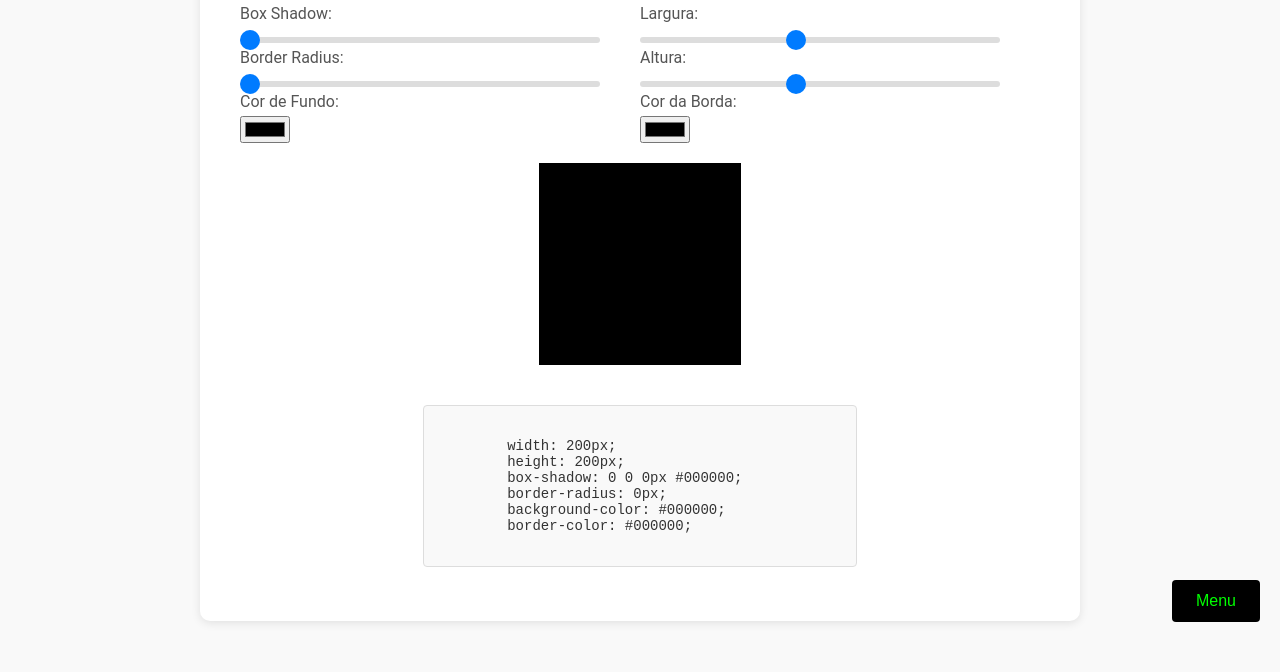
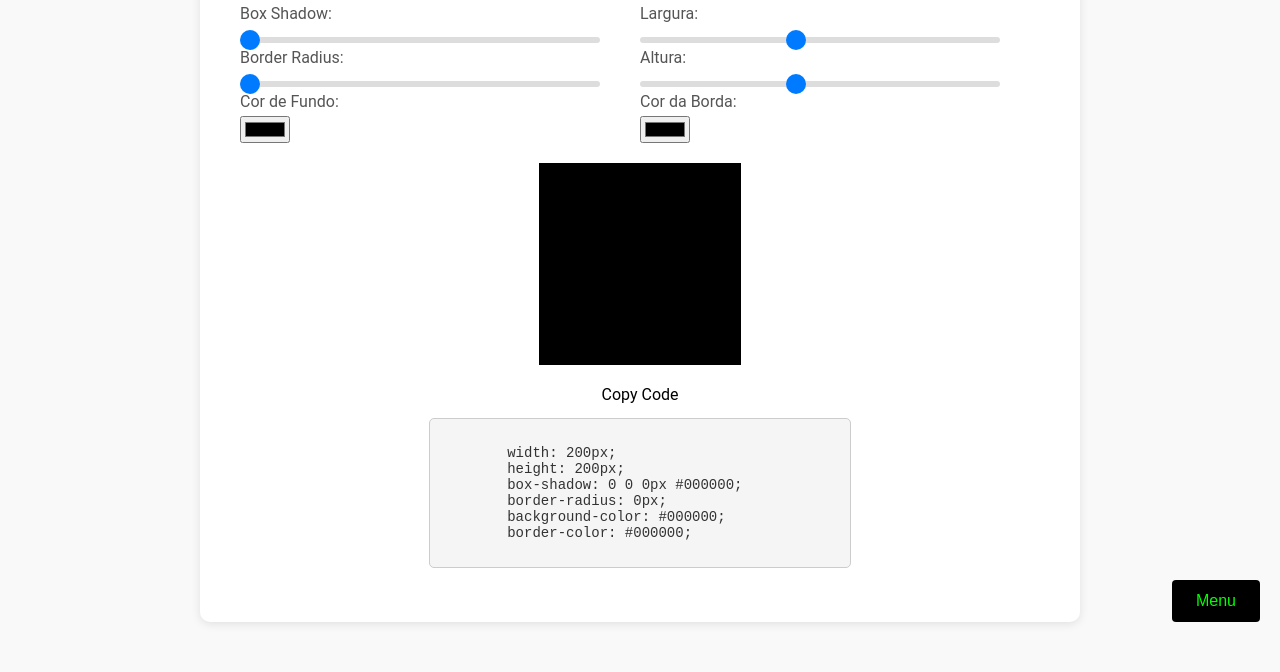
Before and after one commit to gabriel-fstk/trab01-dit, a plain HTML site: page index.html in a window 1280 px wide. Shown: the part 158-830 px from the top of the page. Drawn offline with Linux system fonts and the light colour scheme.

Commit message:
fix: remove style copy code

```diff
--- a/public/assets/css/style.css
+++ b/public/assets/css/style.css
@@ -325,29 +325,6 @@ input[type="range"]::-webkit-slider-thumb:hover {
     background-color: #f0f0f0;
 }
 
-/* copy code */
-
-.css-code-container {
-    position: relative;
-}
-
-.copy-code-text {
-    position: absolute;
-    top: 10px;
-    right: 10px; /* Ajuste para o canto superior direito */
-    color: #4CAF50;
-    font-size: 12px; /* Tamanho pequeno */
-    cursor: pointer;
-}
-
-.css-code {
-    margin-top: 20px; /* Espaço para o texto de cópia */
-    padding: 16px;
-    background-color: #f9f9f9;
-    border: 1px solid #ddd;
-    border-radius: 4px;
-}
-
 /* Responsive */
 
 @media only screen and (min-width: 600px) {
```
